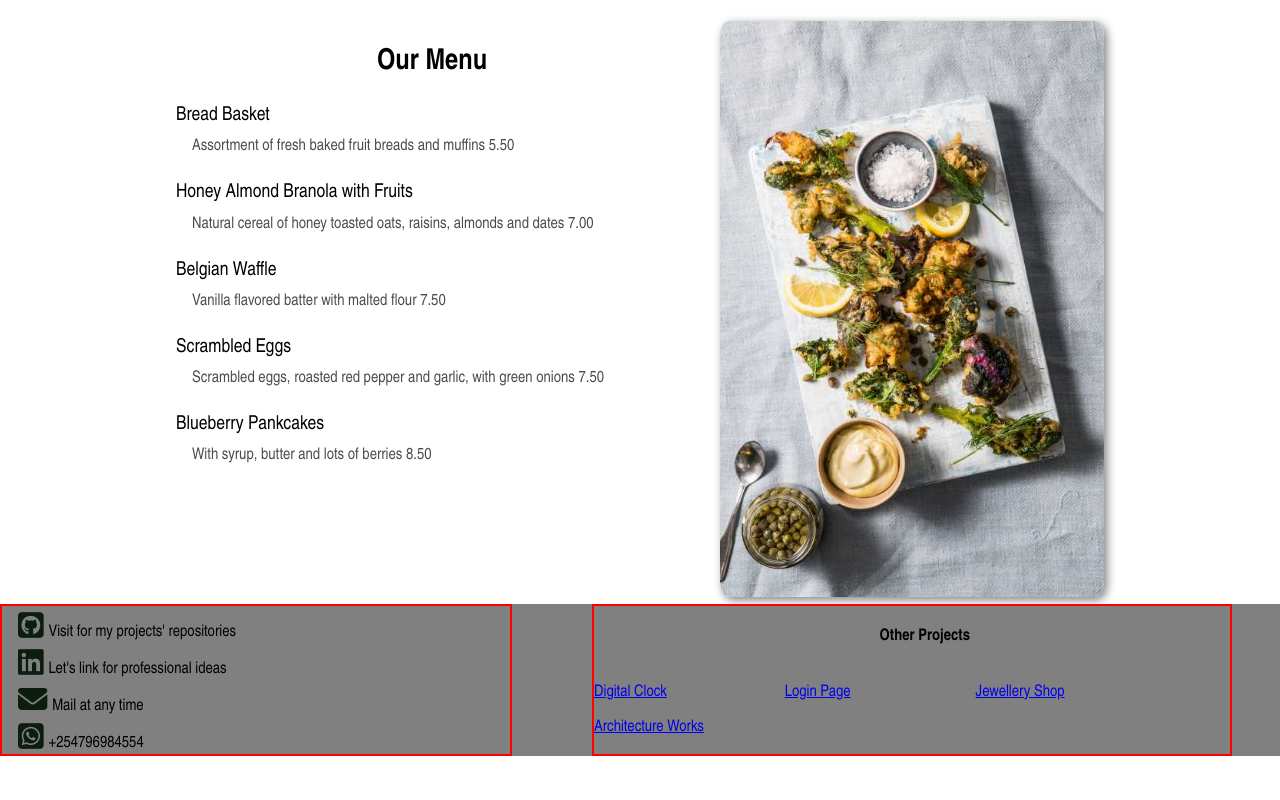
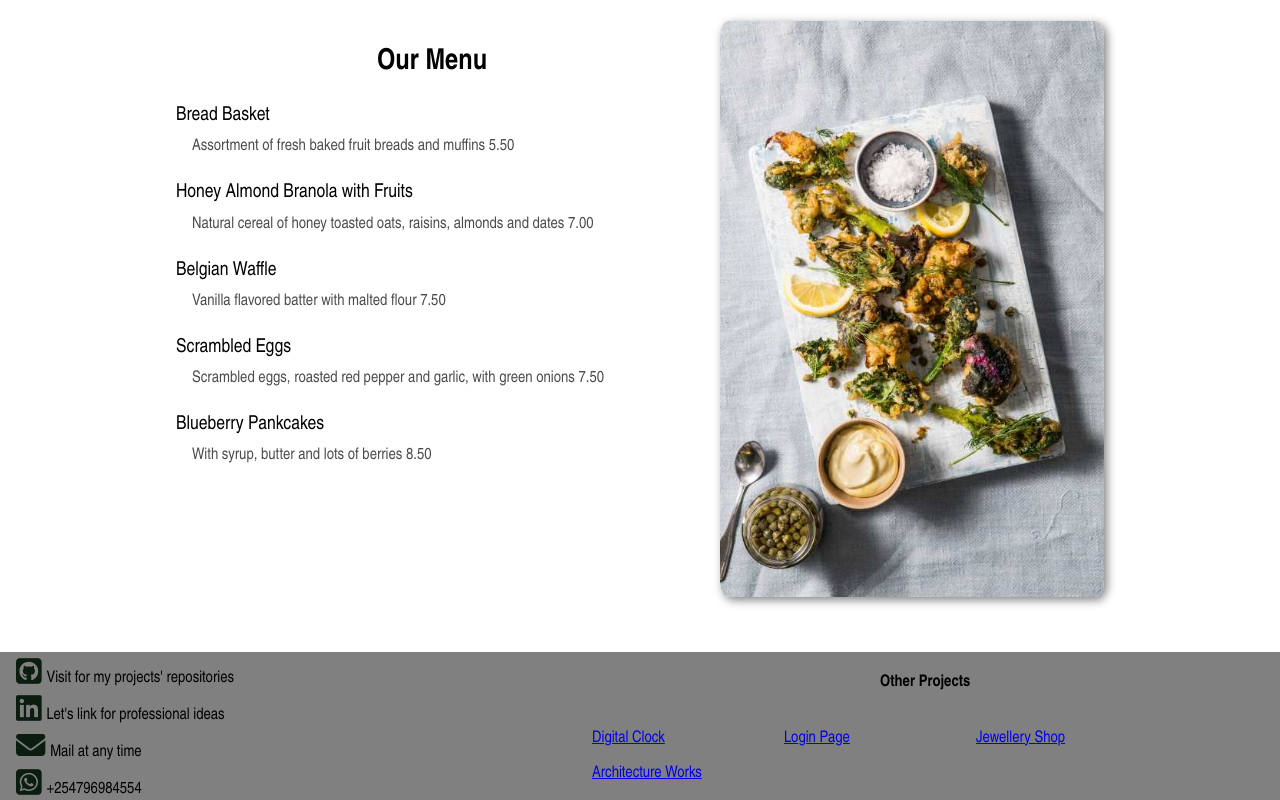
Before and after one commit to codegrann/Restaurantee, a plain HTML site: page index.html in a window 1280 px wide. Shown: the part 1424-2224 px from the top of the page. Before the commit the page ends 2180 px from the top, so only its background shows below. Drawn offline with Linux system fonts and the light colour scheme.

Commit message:
added margin to the footer

```diff
--- a/style.css
+++ b/style.css
@@ -172,11 +172,12 @@ section{
   height: auto;
   background-color: grey;
   display: flex;
+  margin-top: 3rem;
   /* justify-content: space-around; */
   /* column-gap: 10rem; */
 }
 #footer div{
-  border: 2px solid red;
+  /* border: 2px solid red; */
   width: 40vw;
 }
 #footer div:nth-of-type(1) i{
```
